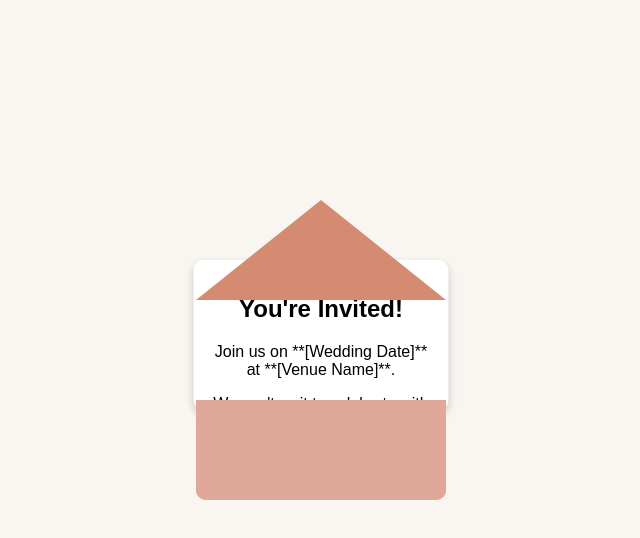
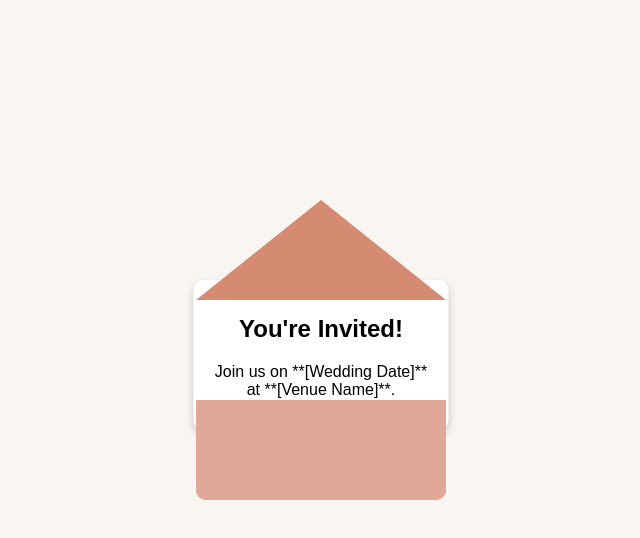
Before and after one commit to pokychannel/wedding-invite, a plain HTML site: page index.html in a window 1280 px wide. Both pictures are taken after a click on the element 640 px from the left and 400 px from the top of the page. Shown: the whole page, without its empty margins (319-959 px from the left). Drawn offline with Linux system fonts and the light colour scheme.

Commit message:
adjust  letter margin

```diff
--- a/index.html
+++ b/index.html
@@ -44,17 +44,17 @@
             text-align: center;
             padding: 15px;
             left: 50%;
-            top: 60%; /* Hidden inside the envelope */
-            transform: translate(-50%, 0);
+            top: 80%; /* Start fully inside the envelope */
+            transform: translateX(-50%);
             transition: top 0.6s ease-in-out;
-            z-index: 2;
+            z-index: 2; /* Below the envelope front */
         }
 
         .letter-content {
             visibility: hidden;
         }
 
-        /* Front of the envelope (hides the letter) */
+        /* Front of the envelope (hides the letter at the start) */
         .envelope-front {
             position: absolute;
             width: 100%;
@@ -62,7 +62,7 @@
             background-color: #e0a899;
             bottom: 0;
             border-radius: 0 0 10px 10px;
-            z-index: 3; /* Covers the letter */
+            z-index: 3; /* Covers the letter when closed */
         }
 
         /* Top flap */
@@ -84,7 +84,7 @@
         }
 
         .open .letter {
-            top: -20%; /* Moves the letter fully above the envelope */
+            top: -10%; /* Letter moves up from inside */
         }
 
         /* Reveal text only when the letter is fully above */
```
